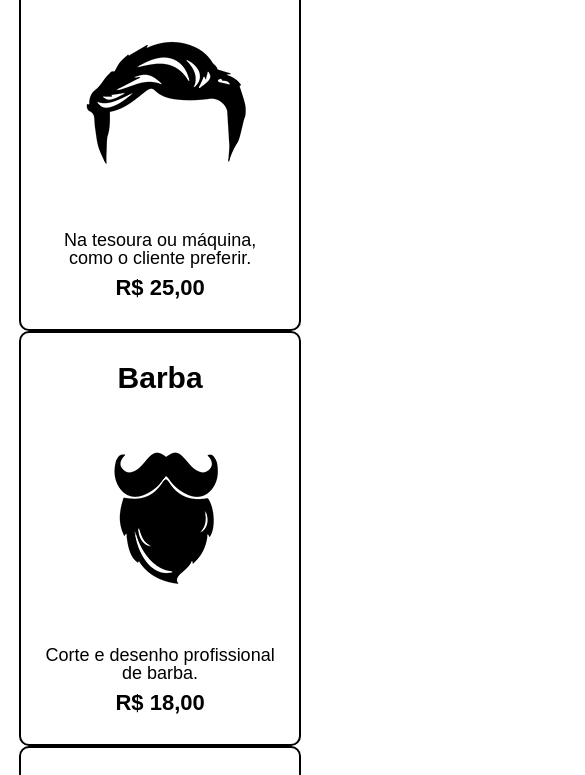
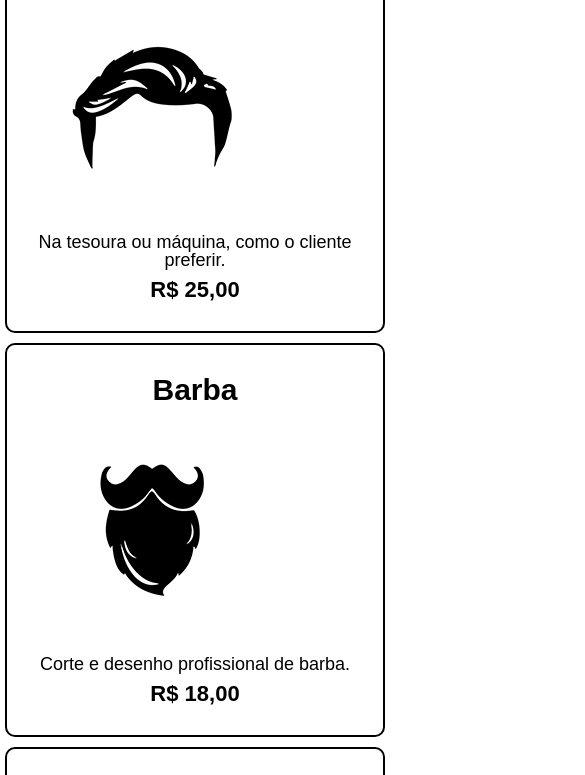
Before and after one commit to FernandoDark1/aula-front, a plain HTML site: page produtos.html in a window 390 px wide. Shown: the part 469-1244 px from the top of the page, 585 px wide, since content can reach past the window. Drawn offline with Linux system fonts and the light colour scheme.

Commit message:
Add files via upload

```diff
--- a/style.css
+++ b/style.css
@@ -263,8 +263,10 @@ td, th {
 		width: 100%;
 	}
 
-	ul.produtos {
+	.produtos, .produtos li {
 		display: grid;
+		margin: 5px 0 5px;
+		width: auto;
 	}
 
 	table, main {
```
